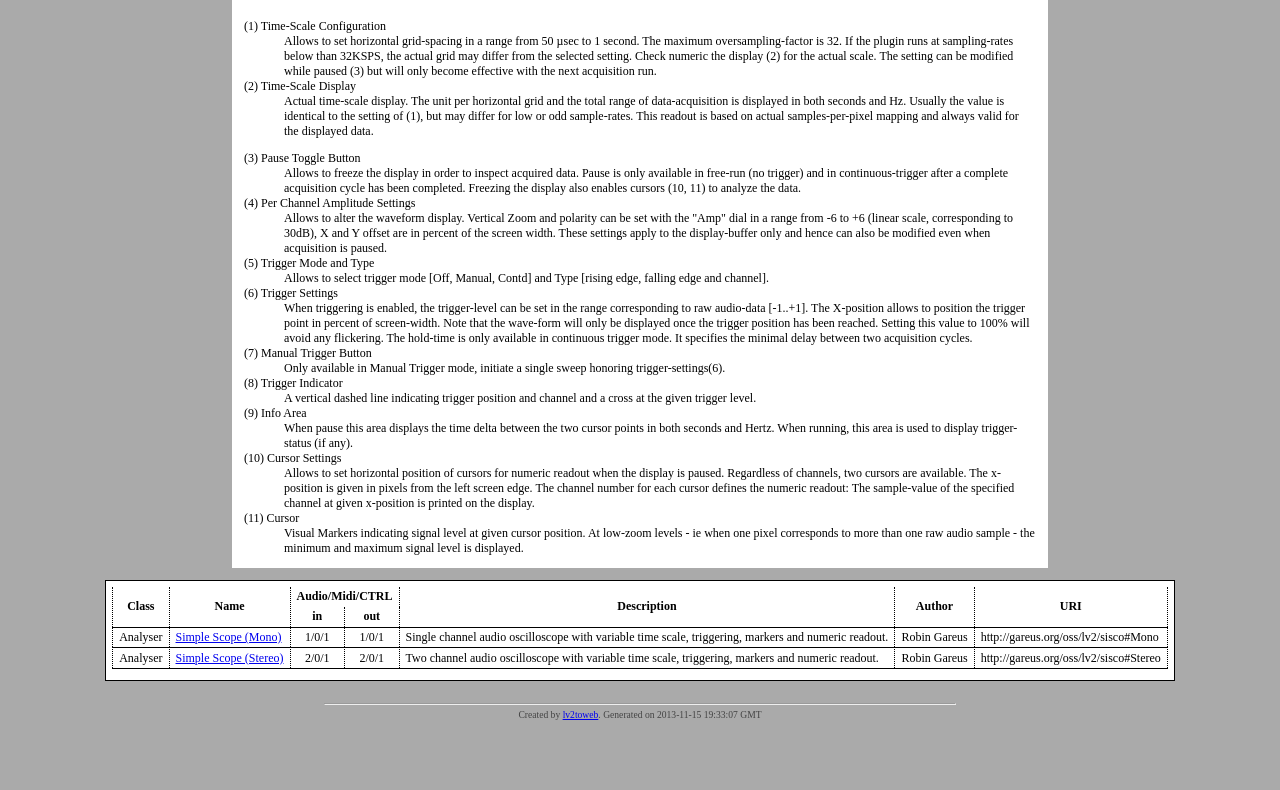
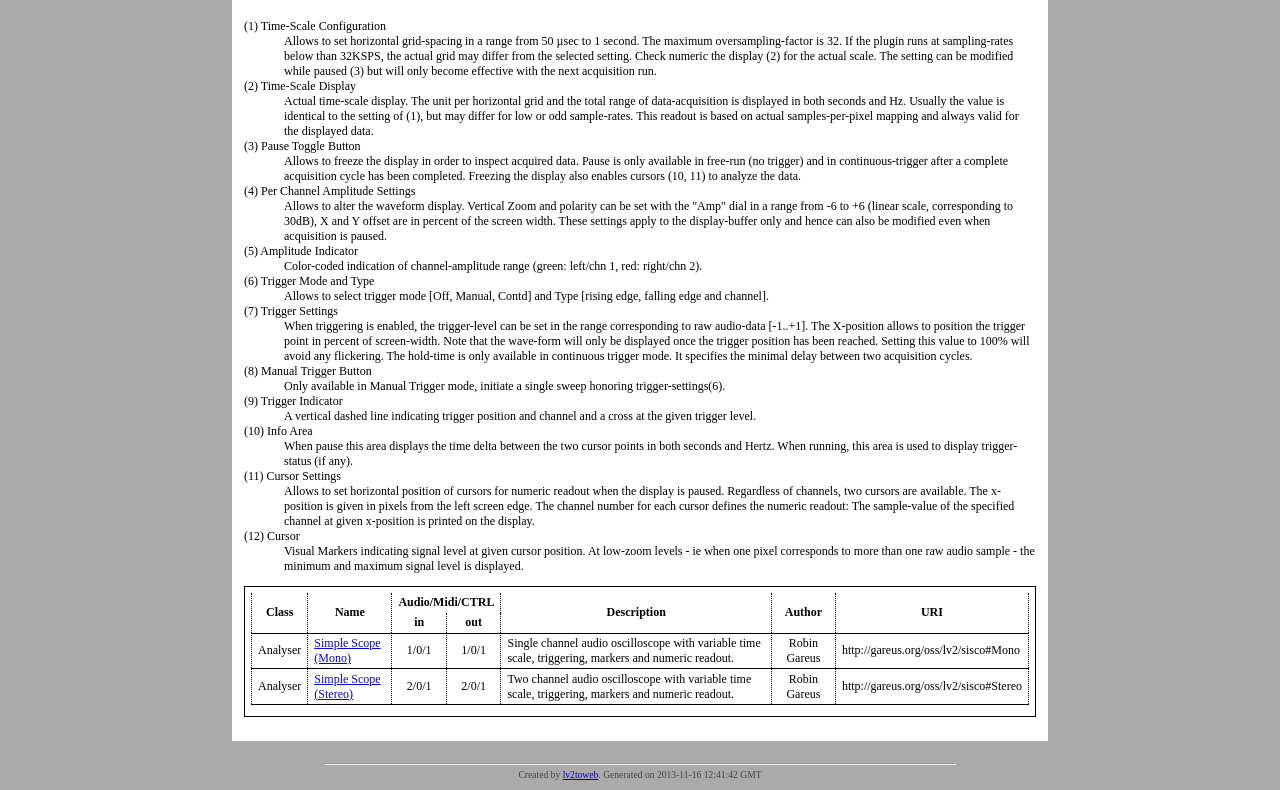
Before and after one commit to x42/sisco.lv2, a plain HTML site: page index.html in a window 1280 px wide. Shown: the part 987-1777 px from the top of the page. Before the commit the page ends 1717 px from the top, so only its background shows below. Drawn offline with Linux system fonts and the light colour scheme.

Commit message:
update documentation

```diff
--- a/index.html
+++ b/index.html
@@ -54,17 +54,17 @@ This allows to adjust the display even in 'paused' mode after sampling a signal.
 <dl>
 <dt>(1) Time-Scale Configuration</dt><dd>Allows to set horizontal grid-spacing in a range from 50 &#181;sec to 1 second. The maximum oversampling-factor is 32. If the plugin runs at sampling-rates below than 32KSPS, the actual grid may differ from the selected setting. Check numeric the display (2) for the actual scale. The setting can be modified while paused (3) but will only become effective with the next acquisition run.</dd>
 <dt>(2) Time-Scale Display</dt><dd>Actual time-scale display. The unit per horizontal grid and the total range of data-acquisition is displayed in both seconds and Hz. Usually the value is identical to the setting of (1), but may differ for low or odd sample-rates. This readout is based on actual samples-per-pixel mapping and always valid for the displayed data.</dd>
-</dl>
 <dt>(3) Pause Toggle Button</dt><dd>Allows to freeze the display in order to inspect acquired data. Pause is only available in free-run (no trigger) and in continuous-trigger after a complete acquisition cycle has been completed. Freezing the display also enables cursors (10, 11) to analyze the data.</dd>
 <dt>(4) Per Channel Amplitude Settings</dt><dd>Allows to alter the waveform display. Vertical Zoom and polarity can be set with the "Amp" dial in a range from -6 to +6 (linear scale, corresponding to 30dB), X and Y offset are in percent of the screen width. These settings apply to the display-buffer only and hence can also be modified even when acquisition is paused.</dd>
-<dt>(5) Trigger Mode and Type</dt><dd>Allows to select trigger mode [Off, Manual, Contd] and Type [rising edge, falling edge and channel].</dd>
-<dt>(6) Trigger Settings</dt><dd>When triggering is enabled, the trigger-level can be set in the range corresponding to raw audio-data [-1..+1]. The X-position allows to position the trigger point in percent of screen-width. Note that the wave-form will only be displayed once the trigger position has been reached. Setting this value to 100% will avoid any flickering. The hold-time is only available in continuous trigger mode. It specifies the minimal delay between two acquisition cycles.</dd>
-<dt>(7) Manual Trigger Button</dt><dd>Only available in Manual Trigger mode, initiate a single sweep honoring trigger-settings(6).</dd>
-<dt>(8) Trigger Indicator</dt><dd>A vertical dashed line indicating trigger position and channel and a cross at the given trigger level.</dd>
-<dt>(9) Info Area</dt><dd>When pause this area displays the time delta between the two cursor points in both seconds and Hertz. When running, this area is used to display trigger-status (if any).</dd>
-<dt>(10) Cursor Settings</dt><dd>Allows to set horizontal position of cursors for numeric readout when the display is paused. Regardless of channels, two cursors are available. The x-position is given in pixels from the left screen edge. The channel number for each cursor defines the numeric readout: The sample-value of the specified channel at given x-position is printed on the display.<dd>
-<dt>(11) Cursor</dt><dd>Visual Markers indicating signal level at given cursor position. At low-zoom levels - ie when one pixel corresponds to more than one raw audio sample - the minimum and maximum signal level is displayed.</dd>
-</div>
+<dt>(5) Amplitude Indicator</dt><dd>Color-coded indication of channel-amplitude range (green: left/chn 1, red: right/chn 2).</dd>
+<dt>(6) Trigger Mode and Type</dt><dd>Allows to select trigger mode [Off, Manual, Contd] and Type [rising edge, falling edge and channel].</dd>
+<dt>(7) Trigger Settings</dt><dd>When triggering is enabled, the trigger-level can be set in the range corresponding to raw audio-data [-1..+1]. The X-position allows to position the trigger point in percent of screen-width. Note that the wave-form will only be displayed once the trigger position has been reached. Setting this value to 100% will avoid any flickering. The hold-time is only available in continuous trigger mode. It specifies the minimal delay between two acquisition cycles.</dd>
+<dt>(8) Manual Trigger Button</dt><dd>Only available in Manual Trigger mode, initiate a single sweep honoring trigger-settings(6).</dd>
+<dt>(9) Trigger Indicator</dt><dd>A vertical dashed line indicating trigger position and channel and a cross at the given trigger level.</dd>
+<dt>(10) Info Area</dt><dd>When pause this area displays the time delta between the two cursor points in both seconds and Hertz. When running, this area is used to display trigger-status (if any).</dd>
+<dt>(11) Cursor Settings</dt><dd>Allows to set horizontal position of cursors for numeric readout when the display is paused. Regardless of channels, two cursors are available. The x-position is given in pixels from the left screen edge. The channel number for each cursor defines the numeric readout: The sample-value of the specified channel at given x-position is printed on the display.</dd>
+<dt>(12) Cursor</dt><dd>Visual Markers indicating signal level at given cursor position. At low-zoom levels - ie when one pixel corresponds to more than one raw audio sample - the minimum and maximum signal level is displayed.</dd>
+</dl>
 <!-- start of page !-->
 <table>
 <tr><th rowspan="2" class="first">Class</th><th rowspan="2">Name</th><th colspan="2">Audio/Midi/CTRL</th><th rowspan="2">Description</th><th rowspan="2">Author</th><th rowspan="2">URI</th>
@@ -74,8 +74,8 @@ This allows to adjust the display even in 'paused' mode after sampling a signal.
 <tr><td class="first center">Analyser</td><td><a href="http___gareus_org_oss_lv2_sisco_Stereo.html">Simple Scope (Stereo)</a></td><td class="center">2/0/1</td><td class="center">2/0/1</td><td>Two channel audio oscilloscope with variable time scale, triggering, markers and numeric readout.</td><td class="center"><a href="mailto:robin@gareus.org" rel="nofollow" class="nl">Robin Gareus</a></td><td><a href="http://gareus.org/oss/lv2/sisco#Stereo" rel="nofollow" class="nl">http://gareus.org/oss/lv2/sisco#Stereo</a></td></tr>
 <tr><td class="last" colspan="7"></td></tr>
 </table>
-<!-- end of page !-->
+</div>
 <div style="clear:both;"></div>
-<div class="footer"><hr/>Created by <a href="https://github.com/x42/lv2toweb">lv2toweb</a>. Generated on 2013-11-15 19:33:07 GMT</div>
+<div class="footer"><hr/>Created by <a href="https://github.com/x42/lv2toweb">lv2toweb</a>. Generated on 2013-11-16 12:41:42 GMT</div>
  </body>
  </html>
```
Also changed, not shown: http___gareus_org_oss_lv2_sisco_Mono.html (+1 -1 lines), http___gareus_org_oss_lv2_sisco_Stereo.html (+1 -1 lines), sisco_doc.png.
